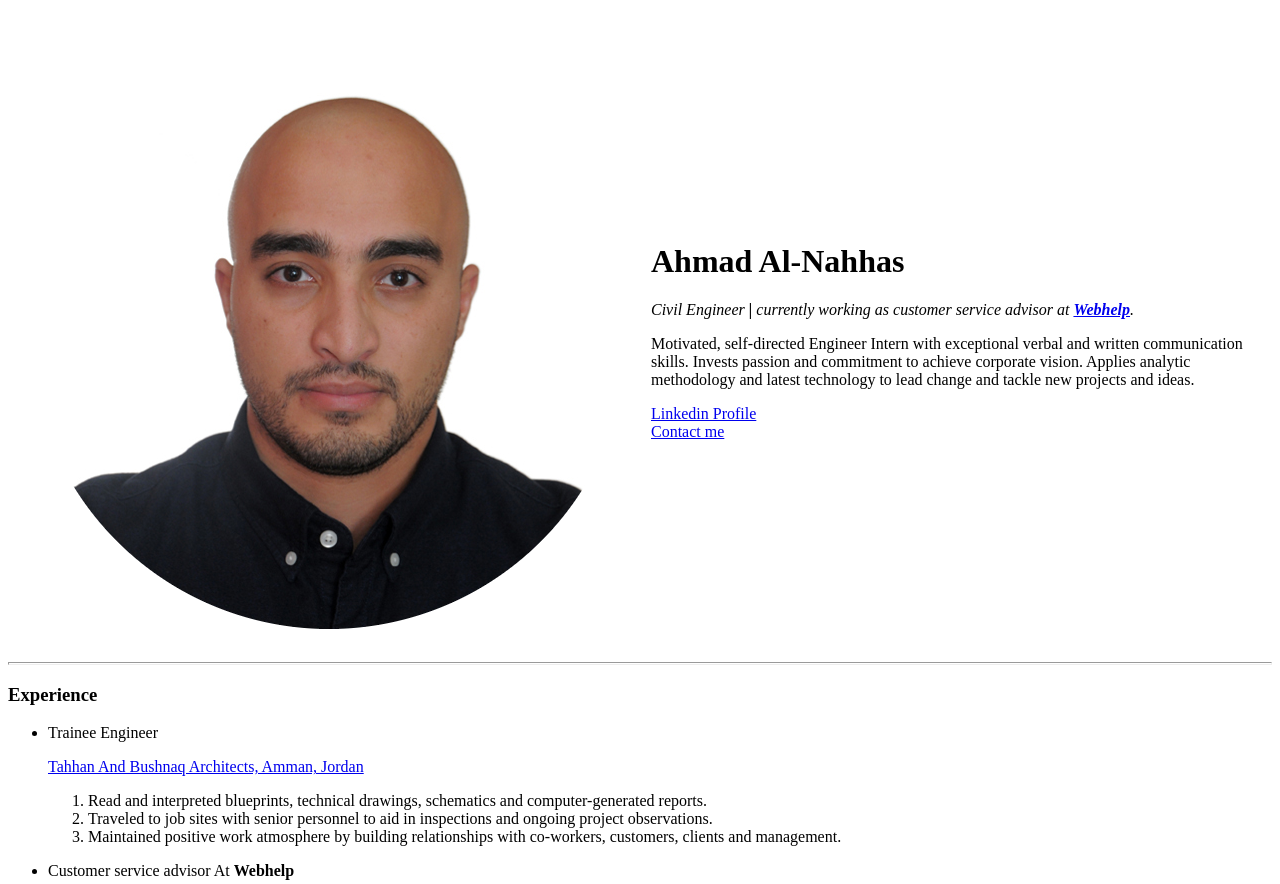
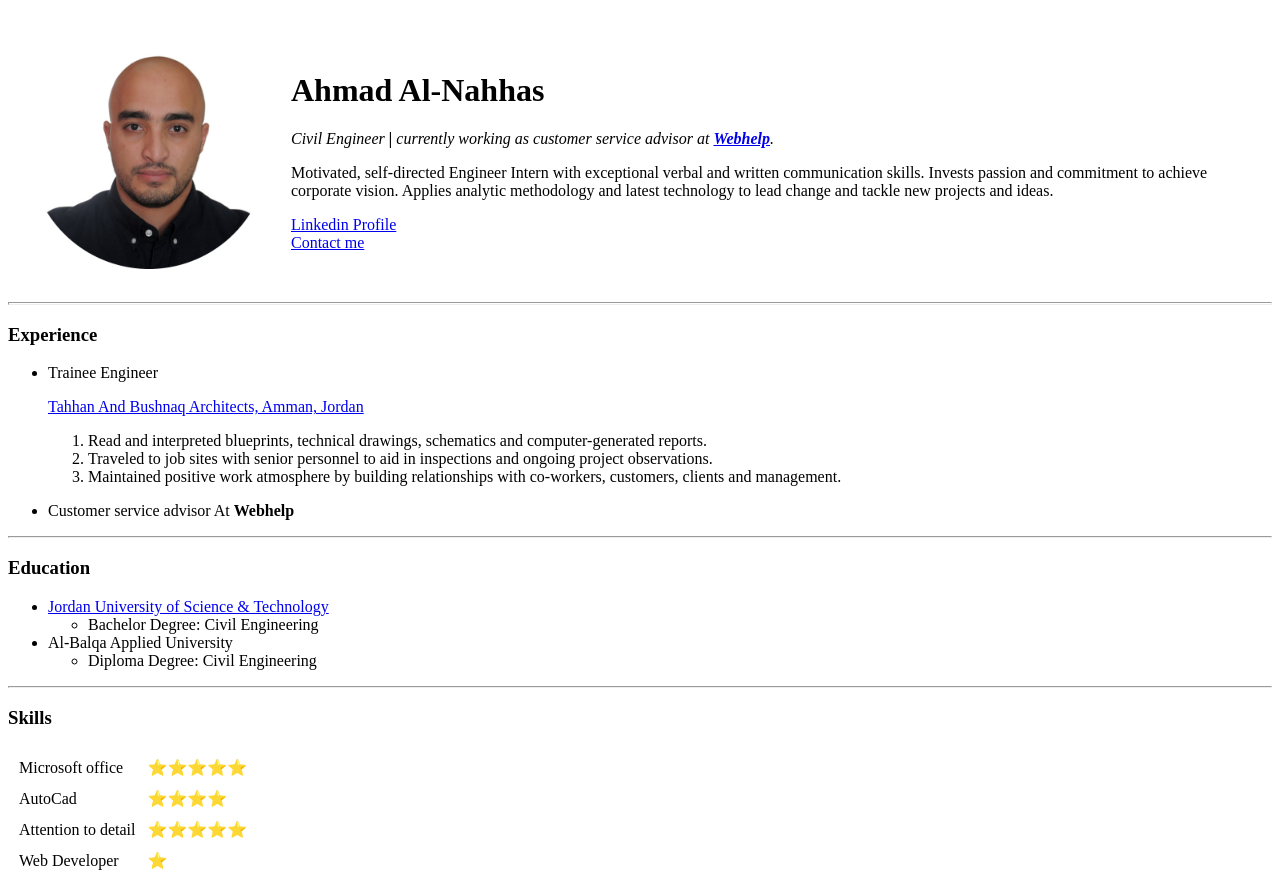
Before and after one commit to al-nahhas/CV, a plain HTML site: page index.html in a window 1280 px wide. Shown: the top 884 px of the page. Drawn offline with Linux system fonts and the light colour scheme.

Commit message:
Update index.html

```diff
--- a/index.html
+++ b/index.html
@@ -9,7 +9,7 @@
 <body>
       <table cellspacing="20">
         <tr>
-          <td><img src="images/Nahhas.png" alt="Ahmad Al-Nahhas profile picture" srcset="images/nahhas.png 3x"></td>
+          <td><img src="images/nahhas.png" alt="Ahmad Al-Nahhas profile picture" srcset="images/nahhas.png 2.5x"></td>
           <td><h1>Ahmad Al-Nahhas</h1>
               <p><em>Civil Engineer <b>|</b> currently working as customer service advisor at <a href="https://webhelp.com/"><strong>Webhelp</strong></a>.</em></p>
               <p>Motivated, self-directed Engineer Intern with exceptional verbal and
```
